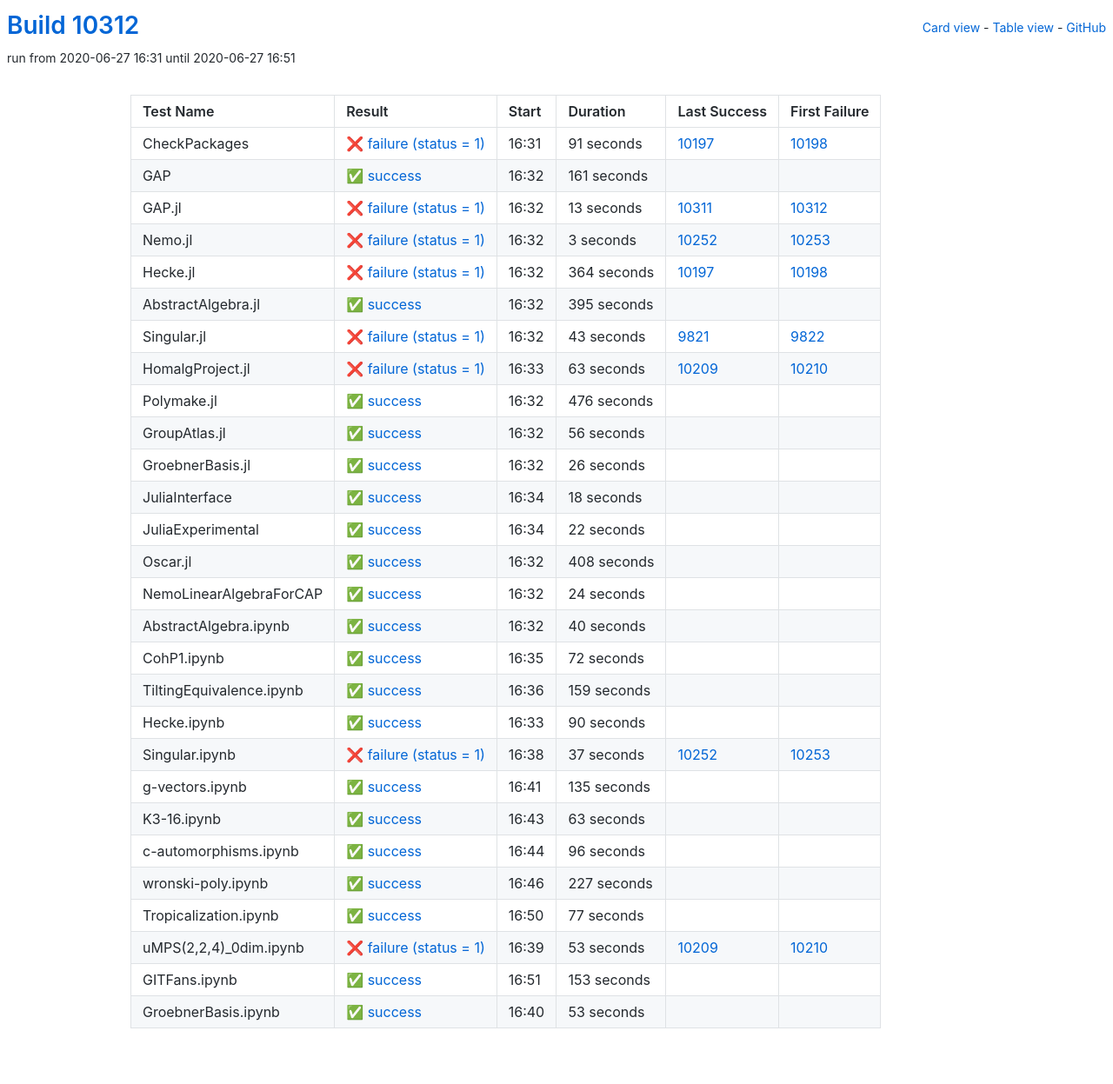
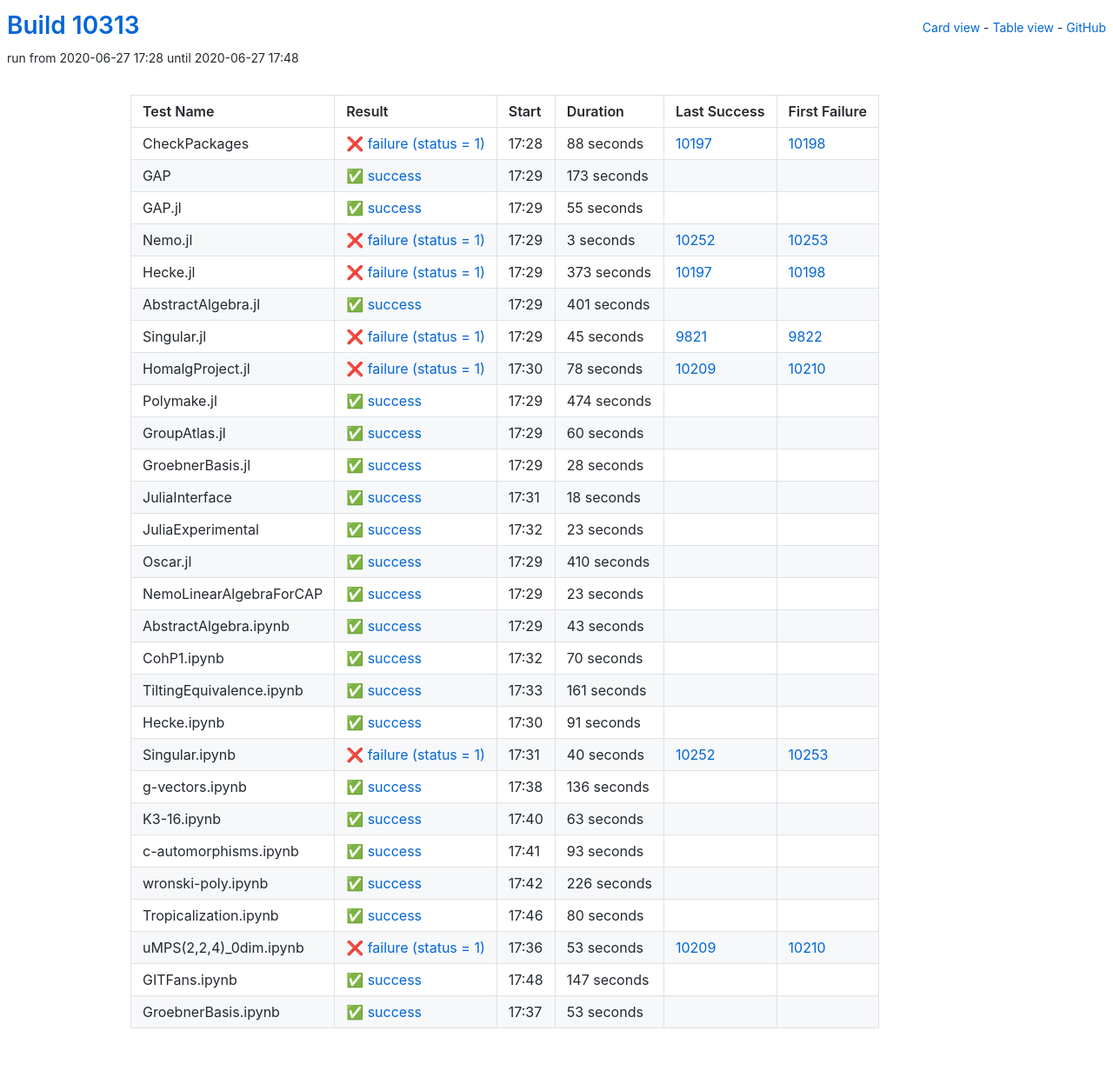
Before and after one commit to oscar-system/oscar-ci-status, a Jekyll site: the page built from table.html, in a window 1280 px wide. Shown: the whole page at 87% size. Built offline with Jekyll 4.4.1, drawn with Linux system fonts in a browser that asks for light colours.

Commit message:
Build #10313

```diff
--- a/_data/ci.yml
+++ b/_data/ci.yml
@@ -1,6 +1,6 @@
 ---
-build: 10312
-build_url: https://oscarci.mathematik.uni-kl.de/job/oscar/10312/
+build: 10313
+build_url: https://oscarci.mathematik.uni-kl.de/job/oscar/10313/
 job: oscar
 organization: oscar-system
 repo: oscar-ci-status
@@ -8,44 +8,44 @@
 tests:
 - name: CheckPackages
   id: checkpackages
-  log: https://oscarci.mathematik.uni-kl.de/job/oscar/10312/artifact/logs/build-10312/CheckPackages.log
-  start: 2020-06-27 16:31
+  log: https://oscarci.mathematik.uni-kl.de/job/oscar/10313/artifact/logs/build-10313/CheckPackages.log
+  start: 2020-06-27 17:28
   success: false
   exitcode: 1
   status: failure
-  duration: 91
+  duration: 88
   last_success: 10197
   last_success_url: https://oscarci.mathematik.uni-kl.de/job/oscar/10197/
   first_failure: 10198
   first_failure_url: https://oscarci.mathematik.uni-kl.de/job/oscar/10198/
 - name: GAP
   id: gap
-  log: https://oscarci.mathematik.uni-kl.de/job/oscar/10312/artifact/logs/build-10312/GAP.log
-  start: 2020-06-27 16:32
+  log: https://oscarci.mathematik.uni-kl.de/job/oscar/10313/artifact/logs/build-10313/GAP.log
+  start: 2020-06-27 17:29
   success: true
   exitcode: 0
   status: success
-  duration: 161
+  duration: 173
   last_success: false
   last_success_url:
   first_failure: false
   first_failure_url:
 - name: GAP.jl
   id: gap-jl
-  log: https://oscarci.mathematik.uni-kl.de/job/oscar/10312/artifact/logs/build-10312/GAP.jl.log
-  start: 2020-06-27 16:32
-  success: false
-  exitcode: 1
-  status: failure
-  duration: 13
-  last_success: 10311
-  last_success_url: https://oscarci.mathematik.uni-kl.de/job/oscar/10311/
-  first_failure: 10312
-  first_failure_url: https://oscarci.mathematik.uni-kl.de/job/oscar/10312/
+  log: https://oscarci.mathematik.uni-kl.de/job/oscar/10313/artifact/logs/build-10313/GAP.jl.log
+  start: 2020-06-27 17:29
+  success: true
+  exitcode: 0
+  status: success
+  duration: 55
+  last_success: false
+  last_success_url:
+  first_failure: false
+  first_failure_url:
 - name: Nemo.jl
   id: nemo-jl
-  log: https://oscarci.mathematik.uni-kl.de/job/oscar/10312/artifact/logs/build-10312/Nemo.jl.log
-  start: 2020-06-27 16:32
+  log: https://oscarci.mathematik.uni-kl.de/job/oscar/10313/artifact/logs/build-10313/Nemo.jl.log
+  start: 2020-06-27 17:29
   success: false
   exitcode: 1
   status: failure
@@ -56,92 +56,92 @@
   first_failure_url: https://oscarci.mathematik.uni-kl.de/job/oscar/10253/
 - name: Hecke.jl
   id: hecke-jl
-  log: https://oscarci.mathematik.uni-kl.de/job/oscar/10312/artifact/logs/build-10312/Hecke.jl.log
-  start: 2020-06-27 16:32
+  log: https://oscarci.mathematik.uni-kl.de/job/oscar/10313/artifact/logs/build-10313/Hecke.jl.log
+  start: 2020-06-27 17:29
   success: false
   exitcode: 1
   status: failure
-  duration: 364
+  duration: 373
   last_success: 10197
   last_success_url: https://oscarci.mathematik.uni-kl.de/job/oscar/10197/
   first_failure: 10198
   first_failure_url: https://oscarci.mathematik.uni-kl.de/job/oscar/10198/
 - name: AbstractAlgebra.jl
   id: abstractalgebra-jl
-  log: https://oscarci.mathematik.uni-kl.de/job/oscar/10312/artifact/logs/build-10312/AbstractAlgebra.jl.log
-  start: 2020-06-27 16:32
+  log: https://oscarci.mathematik.uni-kl.de/job/oscar/10313/artifact/logs/build-10313/AbstractAlgebra.jl.log
+  start: 2020-06-27 17:29
   success: true
   exitcode: 0
   status: success
-  duration: 395
+  duration: 401
   last_success: false
   last_success_url:
   first_failure: false
   first_failure_url:
 - name: Singular.jl
   id: singular-jl
-  log: https://oscarci.mathematik.uni-kl.de/job/oscar/10312/artifact/logs/build-10312/Singular.jl.log
-  start: 2020-06-27 16:32
+  log: https://oscarci.mathematik.uni-kl.de/job/oscar/10313/artifact/logs/build-10313/Singular.jl.log
+  start: 2020-06-27 17:29
   success: false
   exitcode: 1
   status: failure
-  duration: 43
+  duration: 45
   last_success: 9821
   last_success_url: https://oscarci.mathematik.uni-kl.de/job/oscar/9821/
   first_failure: 9822
   first_failure_url: https://oscarci.mathematik.uni-kl.de/job/oscar/9822/
 - name: HomalgProject.jl
   id: homalgproject-jl
-  log: https://oscarci.mathematik.uni-kl.de/job/oscar/10312/artifact/logs/build-10312/HomalgProject.jl.log
-  start: 2020-06-27 16:33
+  log: https://oscarci.mathematik.uni-kl.de/job/oscar/10313/artifact/logs/build-10313/HomalgProject.jl.log
+  start: 2020-06-27 17:30
   success: false
   exitcode: 1
   status: failure
-  duration: 63
+  duration: 78
   last_success: 10209
   last_success_url: https://oscarci.mathematik.uni-kl.de/job/oscar/10209/
   first_failure: 10210
   first_failure_url: https://oscarci.mathematik.uni-kl.de/job/oscar/10210/
 - name: Polymake.jl
   id: polymake-jl
-  log: https://oscarci.mathematik.uni-kl.de/job/oscar/10312/artifact/logs/build-10312/Polymake.jl.log
-  start: 2020-06-27 16:32
+  log: https://oscarci.mathematik.uni-kl.de/job/oscar/10313/artifact/logs/build-10313/Polymake.jl.log
+  start: 2020-06-27 17:29
   success: true
   exitcode: 0
   status: success
-  duration: 476
+  duration: 474
   last_success: false
   last_success_url:
   first_failure: false
   first_failure_url:
 - name: GroupAtlas.jl
   id: groupatlas-jl
-  log: https://oscarci.mathematik.uni-kl.de/job/oscar/10312/artifact/logs/build-10312/GroupAtlas.jl.log
-  start: 2020-06-27 16:32
+  log: https://oscarci.mathematik.uni-kl.de/job/oscar/10313/artifact/logs/build-10313/GroupAtlas.jl.log
+  start: 2020-06-27 17:29
   success: true
   exitcode: 0
   status: success
-  duration: 56
+  duration: 60
   last_success: false
   last_success_url:
   first_failure: false
   first_failure_url:
 - name: GroebnerBasis.jl
   id: groebnerbasis-jl
-  log: https://oscarci.mathematik.uni-kl.de/job/oscar/10312/artifact/logs/build-10312/GroebnerBasis.jl.log
-  start: 2020-06-27 16:32
+  log: https://oscarci.mathematik.uni-kl.de/job/oscar/10313/artifact/logs/build-10313/GroebnerBasis.jl.log
+  start: 2020-06-27 17:29
   success: true
   exitcode: 0
   status: success
-  duration: 26
+  duration: 28
   last_success: false
   last_success_url:
   first_failure: false
   first_failure_url:
 - name: JuliaInterface
   id: juliainterface
-  log: https://oscarci.mathematik.uni-kl.de/job/oscar/10312/artifact/logs/build-10312/JuliaInterface.log
-  start: 2020-06-27 16:34
+  log: https://oscarci.mathematik.uni-kl.de/job/oscar/10313/artifact/logs/build-10313/JuliaInterface.log
+  start: 2020-06-27 17:31
   success: true
   exitcode: 0
   status: success
@@ -152,116 +152,116 @@
   first_failure_url:
 - name: JuliaExperimental
   id: juliaexperimental
-  log: https://oscarci.mathematik.uni-kl.de/job/oscar/10312/artifact/logs/build-10312/JuliaExperimental.log
-  start: 2020-06-27 16:34
+  log: https://oscarci.mathematik.uni-kl.de/job/oscar/10313/artifact/logs/build-10313/JuliaExperimental.log
+  start: 2020-06-27 17:32
   success: true
   exitcode: 0
   status: success
-  duration: 22
+  duration: 23
   last_success: false
   last_success_url:
   first_failure: false
   first_failure_url:
 - name: Oscar.jl
   id: oscar-jl
-  log: https://oscarci.mathematik.uni-kl.de/job/oscar/10312/artifact/logs/build-10312/Oscar.jl.log
-  start: 2020-06-27 16:32
+  log: https://oscarci.mathematik.uni-kl.de/job/oscar/10313/artifact/logs/build-10313/Oscar.jl.log
+  start: 2020-06-27 17:29
   success: true
   exitcode: 0
   status: success
-  duration: 408
+  duration: 410
   last_success: false
   last_success_url:
   first_failure: false
   first_failure_url:
 - name: NemoLinearAlgebraForCAP
   id: nemolinearalgebraforcap
-  log: https://oscarci.mathematik.uni-kl.de/job/oscar/10312/artifact/logs/build-10312/NemoLinearAlgebraForCAP.log
-  start: 2020-06-27 16:32
+  log: https://oscarci.mathematik.uni-kl.de/job/oscar/10313/artifact/logs/build-10313/NemoLinearAlgebraForCAP.log
+  start: 2020-06-27 17:29
   success: true
   exitcode: 0
   status: success
-  duration: 24
+  duration: 23
   last_success: false
   last_success_url:
   first_failure: false
   first_failure_url:
 - name: AbstractAlgebra.ipynb
   id: abstractalgebra-ipynb
-  log: https://oscarci.mathematik.uni-kl.de/job/oscar/10312/artifact/logs/build-10312/AbstractAlgebra.ipynb.log
-  start: 2020-06-27 16:32
+  log: https://oscarci.mathematik.uni-kl.de/job/oscar/10313/artifact/logs/build-10313/AbstractAlgebra.ipynb.log
+  start: 2020-06-27 17:29
   success: true
   exitcode: 0
   status: success
-  duration: 40
+  duration: 43
   last_success: false
   last_success_url:
   first_failure: false
   first_failure_url:
 - name: CohP1.ipynb
   id: cohp1-ipynb
-  log: https://oscarci.mathematik.uni-kl.de/job/oscar/10312/artifact/logs/build-10312/CohP1.ipynb.log
-  start: 2020-06-27 16:35
+  log: https://oscarci.mathematik.uni-kl.de/job/oscar/10313/artifact/logs/build-10313/CohP1.ipynb.log
+  start: 2020-06-27 17:32
   success: true
   exitcode: 0
   status: success
-  duration: 72
+  duration: 70
   last_success: false
   last_success_url:
   first_failure: false
   first_failure_url:
 - name: TiltingEquivalence.ipynb
   id: tiltingequivalence-ipynb
-  log: https://oscarci.mathematik.uni-kl.de/job/oscar/10312/artifact/logs/build-10312/TiltingEquivalence.ipynb.log
-  start: 2020-06-27 16:36
+  log: https://oscarci.mathematik.uni-kl.de/job/oscar/10313/artifact/logs/build-10313/TiltingEquivalence.ipynb.log
+  start: 2020-06-27 17:33
   success: true
   exitcode: 0
   status: success
-  duration: 159
+  duration: 161
   last_success: false
   last_success_url:
   first_failure: false
   first_failure_url:
 - name: Hecke.ipynb
   id: hecke-ipynb
-  log: https://oscarci.mathematik.uni-kl.de/job/oscar/10312/artifact/logs/build-10312/Hecke.ipynb.log
-  start: 2020-06-27 16:33
+  log: https://oscarci.mathematik.uni-kl.de/job/oscar/10313/artifact/logs/build-10313/Hecke.ipynb.log
+  start: 2020-06-27 17:30
   success: true
   exitcode: 0
   status: success
-  duration: 90
+  duration: 91
   last_success: false
   last_success_url:
   first_failure: false
   first_failure_url:
 - name: Singular.ipynb
   id: singular-ipynb
-  log: https://oscarci.mathematik.uni-kl.de/job/oscar/10312/artifact/logs/build-10312/Singular.ipynb.log
-  start: 2020-06-27 16:38
+  log: https://oscarci.mathematik.uni-kl.de/job/oscar/10313/artifact/logs/build-10313/Singular.ipynb.log
+  start: 2020-06-27 17:31
   success: false
   exitcode: 1
   status: failure
-  duration: 37
+  duration: 40
   last_success: 10252
   last_success_url: https://oscarci.mathematik.uni-kl.de/job/oscar/10252/
   first_failure: 10253
   first_failure_url: https://oscarci.mathematik.uni-kl.de/job/oscar/10253/
 - name: g-vectors.ipynb
   id: g-vectors-ipynb
-  log: https://oscarci.mathematik.uni-kl.de/job/oscar/10312/artifact/logs/build-10312/g-vectors.ipynb.log
-  start: 2020-06-27 16:41
+  log: https://oscarci.mathematik.uni-kl.de/job/oscar/10313/artifact/logs/build-10313/g-vectors.ipynb.log
+  start: 2020-06-27 17:38
   success: true
   exitcode: 0
   status: success
-  duration: 135
+  duration: 136
   last_success: false
   last_success_url:
   first_failure: false
   first_failure_url:
 - name: K3-16.ipynb
   id: k3-16-ipynb
-  log: https://oscarci.mathematik.uni-kl.de/job/oscar/10312/artifact/logs/build-10312/K3-16.ipynb.log
-  start: 2020-06-27 16:43
+  log: https://oscarci.mathematik.uni-kl.de/job/oscar/10313/artifact/logs/build-10313/K3-16.ipynb.log
+  start: 2020-06-27 17:40
   success: true
   exitcode: 0
   status: success
@@ -272,44 +272,44 @@
   first_failure_url:
 - name: c-automorphisms.ipynb
   id: c-automorphisms-ipynb
-  log: https://oscarci.mathematik.uni-kl.de/job/oscar/10312/artifact/logs/build-10312/c-automorphisms.ipynb.log
-  start: 2020-06-27 16:44
+  log: https://oscarci.mathematik.uni-kl.de/job/oscar/10313/artifact/logs/build-10313/c-automorphisms.ipynb.log
+  start: 2020-06-27 17:41
   success: true
   exitcode: 0
   status: success
-  duration: 96
+  duration: 93
   last_success: false
   last_success_url:
   first_failure: false
   first_failure_url:
 - name: wronski-poly.ipynb
   id: wronski-poly-ipynb
-  log: https://oscarci.mathematik.uni-kl.de/job/oscar/10312/artifact/logs/build-10312/wronski-poly.ipynb.log
-  start: 2020-06-27 16:46
+  log: https://oscarci.mathematik.uni-kl.de/job/oscar/10313/artifact/logs/build-10313/wronski-poly.ipynb.log
+  start: 2020-06-27 17:42
   success: true
   exitcode: 0
   status: success
-  duration: 227
+  duration: 226
   last_success: false
   last_success_url:
   first_failure: false
   first_failure_url:
 - name: Tropicalization.ipynb
   id: tropicalization-ipynb
-  log: https://oscarci.mathematik.uni-kl.de/job/oscar/10312/artifact/logs/build-10312/Tropicalization.ipynb.log
-  start: 2020-06-27 16:50
+  log: https://oscarci.mathematik.uni-kl.de/job/oscar/10313/artifact/logs/build-10313/Tropicalization.ipynb.log
+  start: 2020-06-27 17:46
   success: true
   exitcode: 0
   status: success
-  duration: 77
+  duration: 80
   last_success: false
   last_success_url:
   first_failure: false
   first_failure_url:
 - name: uMPS(2,2,4)_0dim.ipynb
   id: umps-2-2-4-0dim-ipynb
-  log: https://oscarci.mathematik.uni-kl.de/job/oscar/10312/artifact/logs/build-10312/uMPS-2-2-4-_0dim.ipynb.log
-  start: 2020-06-27 16:39
+  log: https://oscarci.mathematik.uni-kl.de/job/oscar/10313/artifact/logs/build-10313/uMPS-2-2-4-_0dim.ipynb.log
+  start: 2020-06-27 17:36
   success: false
   exitcode: 1
   status: failure
@@ -320,20 +320,20 @@
   first_failure_url: https://oscarci.mathematik.uni-kl.de/job/oscar/10210/
 - name: GITFans.ipynb
   id: gitfans-ipynb
-  log: https://oscarci.mathematik.uni-kl.de/job/oscar/10312/artifact/logs/build-10312/GITFans.ipynb.log
-  start: 2020-06-27 16:51
+  log: https://oscarci.mathematik.uni-kl.de/job/oscar/10313/artifact/logs/build-10313/GITFans.ipynb.log
+  start: 2020-06-27 17:48
   success: true
   exitcode: 0
   status: success
-  duration: 153
+  duration: 147
   last_success: false
   last_success_url:
   first_failure: false
   first_failure_url:
 - name: GroebnerBasis.ipynb
   id: groebnerbasis-ipynb
-  log: https://oscarci.mathematik.uni-kl.de/job/oscar/10312/artifact/logs/build-10312/GroebnerBasis.ipynb.log
-  start: 2020-06-27 16:40
+  log: https://oscarci.mathematik.uni-kl.de/job/oscar/10313/artifact/logs/build-10313/GroebnerBasis.ipynb.log
+  start: 2020-06-27 17:37
   success: true
   exitcode: 0
   status: success
```
Also changed, not shown: README.md.
